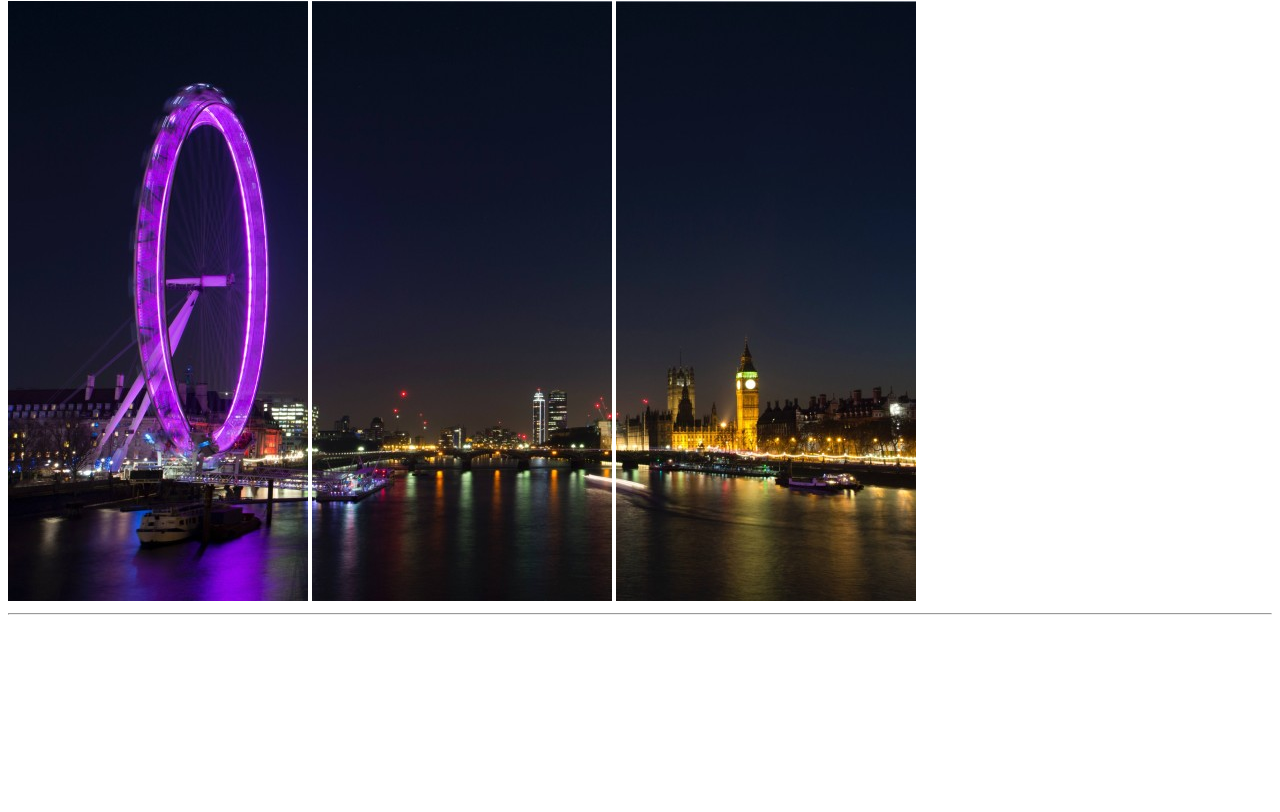
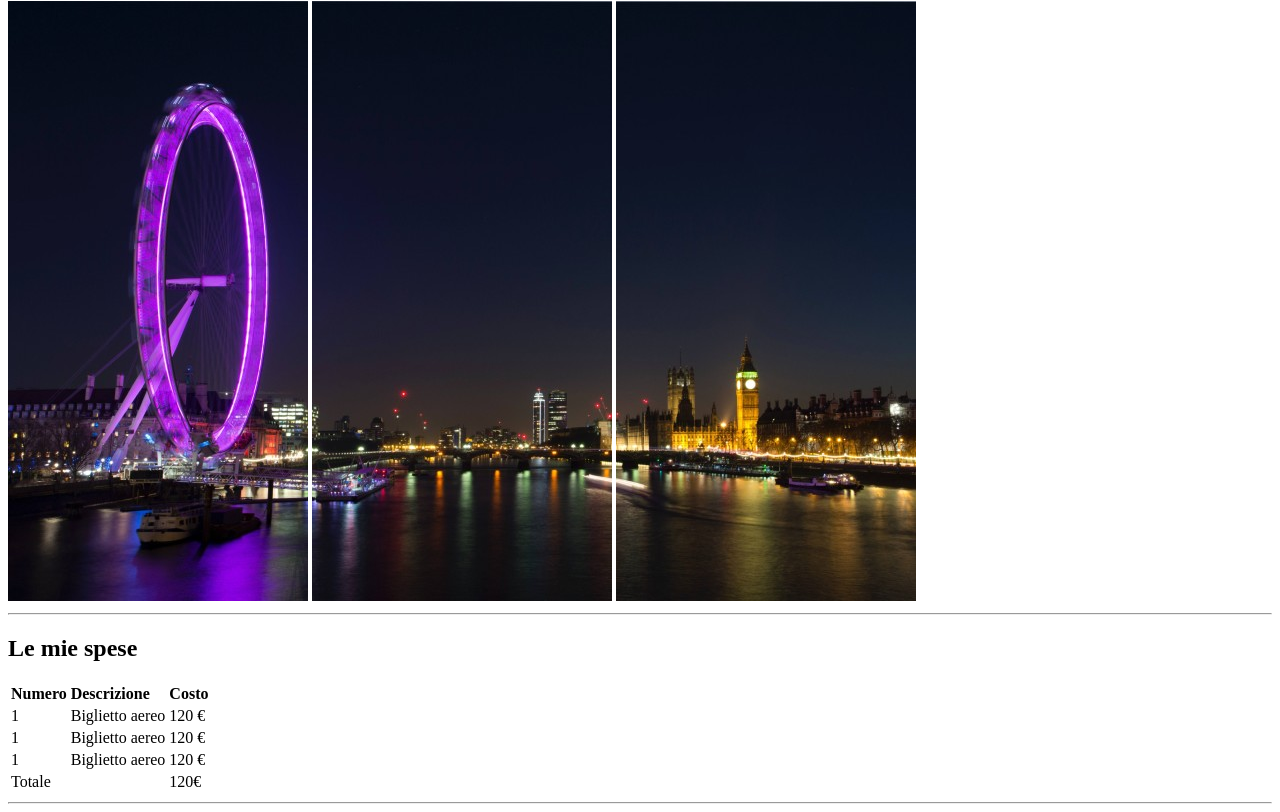
Before and after one commit to DanieleBegnis/html-london-trip, a plain HTML site: page index.html in a window 1280 px wide. Shown: the part 79-891 px from the top of the page. Before the commit the page ends 800 px from the top, so only its background shows below. Drawn offline with Linux system fonts and the light colour scheme.

Commit message:
feat: add table spese

```diff
--- a/index.html
+++ b/index.html
@@ -11,7 +11,43 @@
         <img src="./img/img/pexels-bill-emrich-230794-0.jpg" alt="foto Londra">
         <img src="./img/img/pexels-bill-emrich-230794-1.jpg" alt="foto Londra">
         <img src="./img/img/pexels-bill-emrich-230794-2.jpg" alt="foto Londra">
+        <hr>
     </header>
-    <hr>
+    <main>
+        <h2>Le mie spese</h2>
+        <table>
+            <thead>
+                <tr>
+                    <td><strong>Numero</strong></td>
+                    <td><strong>Descrizione</strong></td>
+                    <td><strong>Costo</strong></td>
+                </tr>
+            </thead>
+            <tbody>
+                <tr>
+                    <td>1</td>
+                    <td>Biglietto aereo</td>
+                    <td>120 &euro;</td>
+                </tr>
+                <tr>
+                    <td>1</td>
+                    <td>Biglietto aereo</td>
+                    <td>120 &euro;</td>
+                </tr>
+                <tr>
+                    <td>1</td>
+                    <td>Biglietto aereo</td>
+                    <td>120 &euro;</td>
+                </tr>
+            </tbody>
+            <tfoot>
+                <tr>
+                    <td colspan="2">Totale</td>
+                    <td>120&euro;</td>
+                </tr>
+            </tfoot>
+        </table>
+        <hr>
+    </main>
 </body>
 </html>
```
